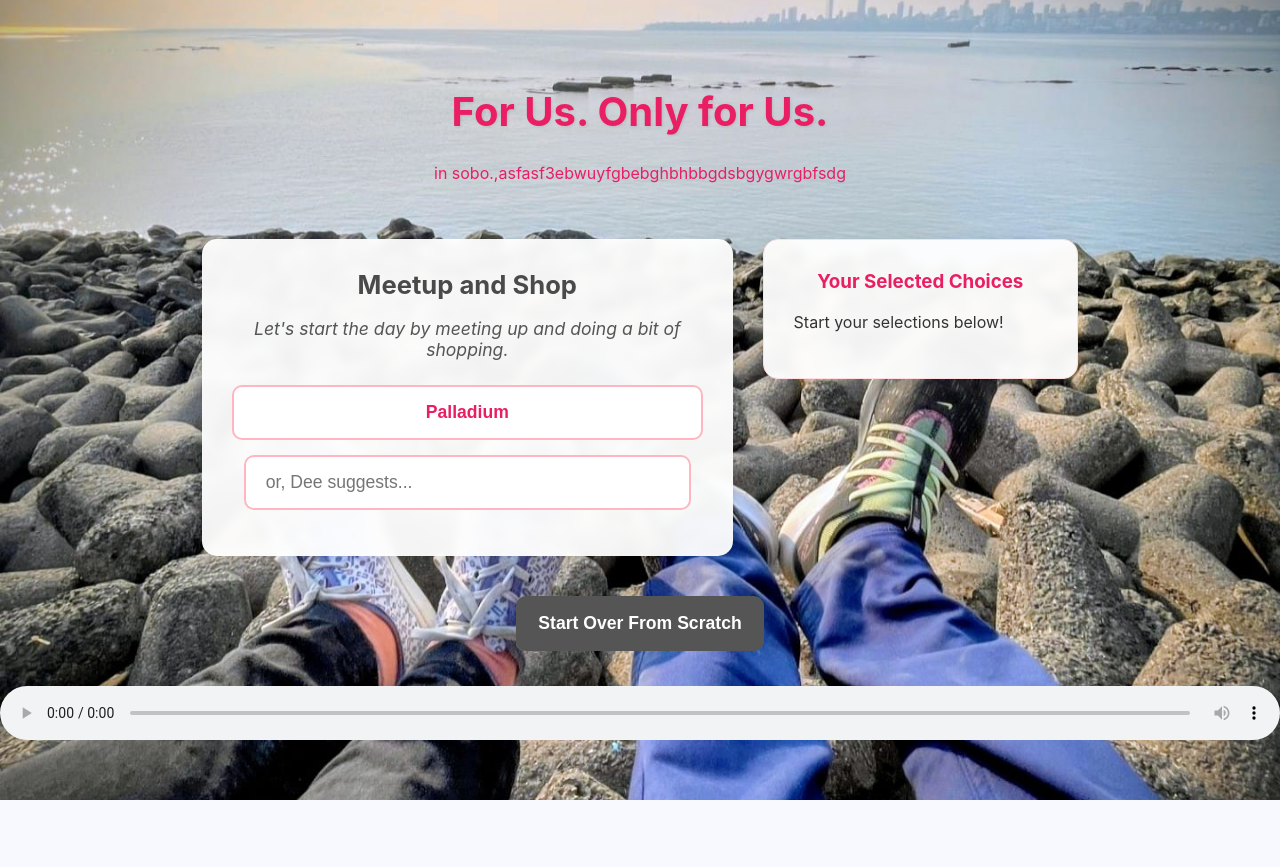
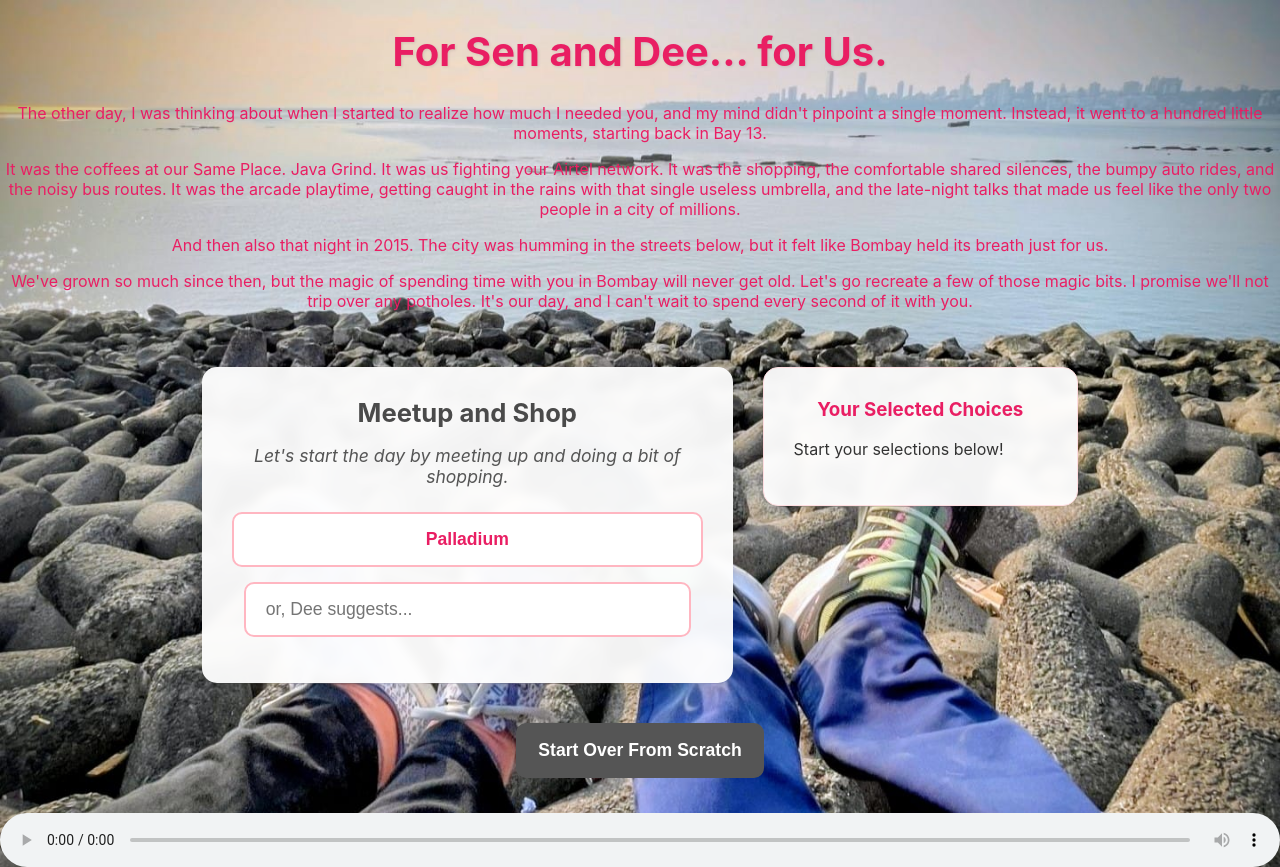
Before and after one commit to sen-dee/La-Decima, a plain HTML site: page index.html in a window 1280 px wide. Before the commit the page ends 800 px from the top, so only its background shows below. Drawn offline with Linux system fonts and the light colour scheme.

Commit message:
Update index.html

```diff
--- a/index.html
+++ b/index.html
@@ -9,8 +9,11 @@
 <body>
 
     <header>
-        <h1>For Us. Only for Us.</h1>
-        <p>in sobo.,asfasf3ebwuyfgbebghbhbbgdsbgygwrgbfsdg</p>
+        <h1>For Sen and Dee... for Us.</h1>
+<p>The other day, I was thinking about when I started to realize how much I needed you, and my mind didn't pinpoint a single moment. Instead, it went to a hundred little moments, starting back in Bay 13.</p>
+<p>It was the coffees at our Same Place. Java Grind. It was us fighting your Airtel network. It was the shopping, the comfortable shared silences, the bumpy auto rides, and the noisy bus routes. It was the arcade playtime, getting caught in the rains with that single useless umbrella, and the late-night talks that made us feel like the only two people in a city of millions.</p>
+<p>And then also that night in 2015. The city was humming in the streets below, but it felt like Bombay held its breath just for us.</p>
+<p>We've grown so much since then, but the magic of spending time with you in Bombay will never get old. Let's go recreate a few of those magic bits. I promise we'll not trip over any potholes. It's our day, and I can't wait to spend every second of it with you.</p>
     </header>
 
     <div id="app-wrapper">
```
